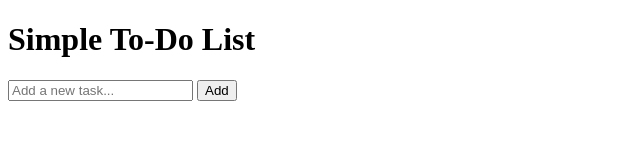
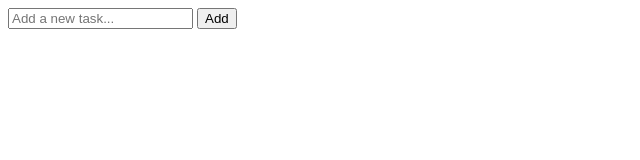
Before and after one commit to michael-padin/simple-to-do-list, a plain HTML site: page index.html in a window 1280 px wide. Shown: the whole page, without its empty margins (0-640 px from the left). Drawn offline with Linux system fonts and the light colour scheme.

Commit message:
feat: remove title

```diff
--- a/index.html
+++ b/index.html
@@ -10,7 +10,6 @@
 </head>
 <body>
     <div class="container">
-        <h1>Simple To-Do List</h1>
         <div class="input-container">
             <input type="text" id="todo-input" placeholder="Add a new task..." />
             <button id="add-btn">Add</button>
```
